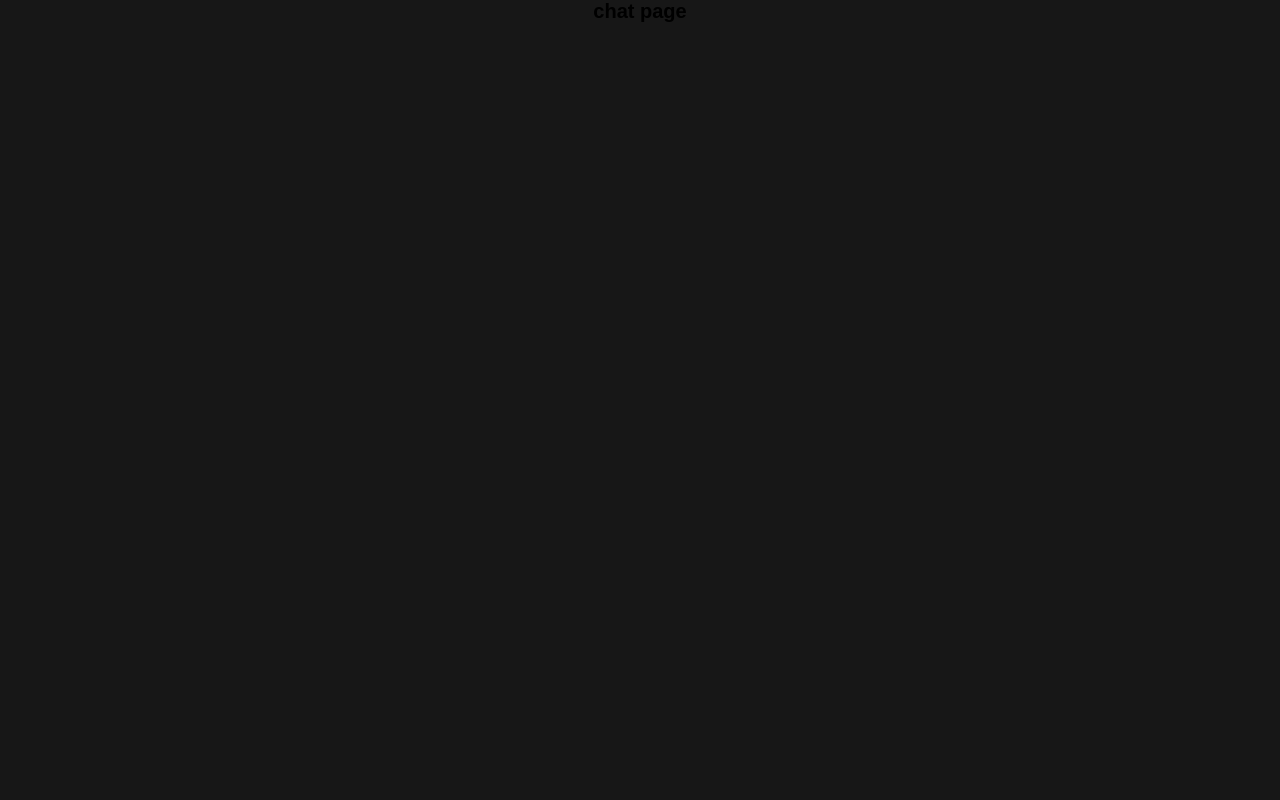
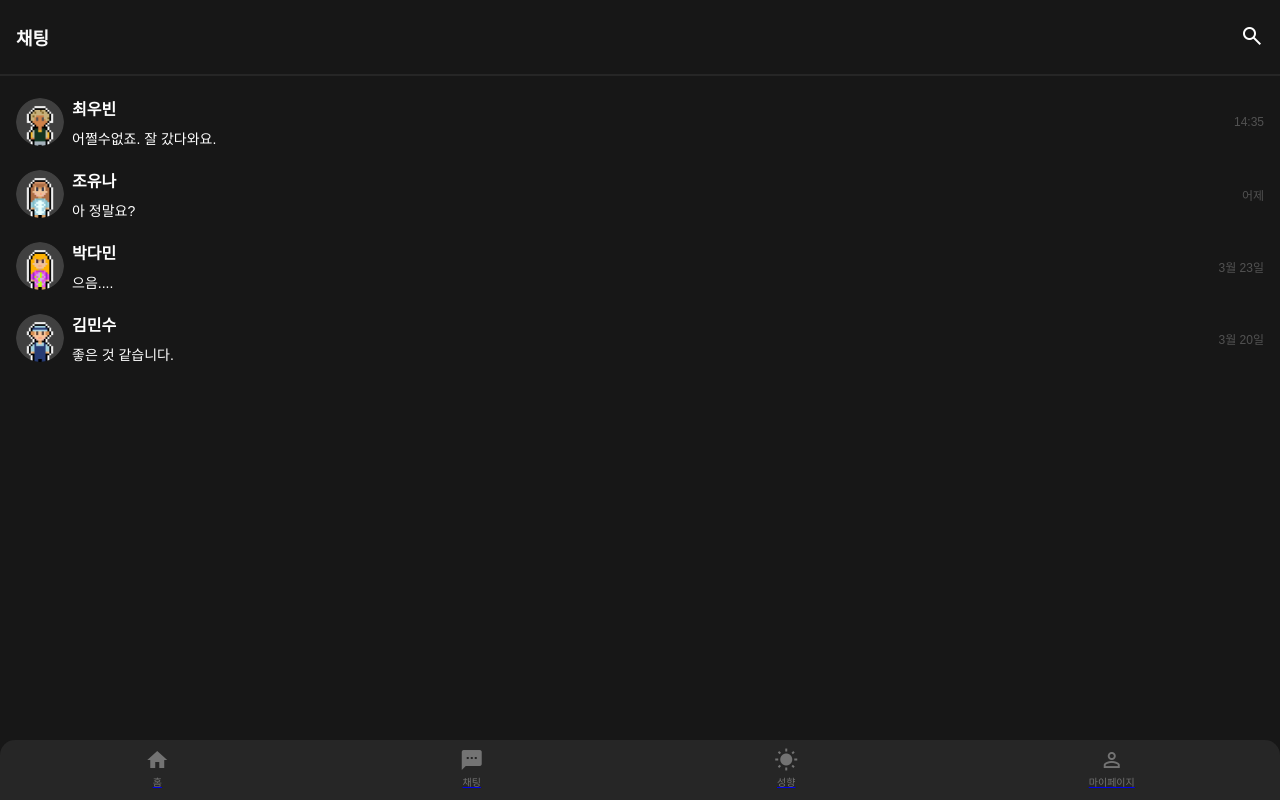
Before and after one commit to eunji9128/mozip_project_pwa, a React (Create React App) app: page /chat in a window 1280 px wide. Built offline with nearby package versions, Linux system fonts and the light colour scheme; a web font is replaced by a local one.

Commit message:
채팅 레이아웃 작성

```diff
--- /dev/null
+++ b/src/Chat/ChatHome.jsx
@@ -0,0 +1,18 @@
+import styled from "styled-components";
+import Navbar from "../Main/Navbar";
+import { Outlet } from "react-router";
+
+const ChatHome = () => {
+  return (
+    <Container>
+      <Outlet />
+      <Navbar />
+    </Container>
+  );
+};
+
+const Container = styled.div`
+  width: 100vw;
+`;
+
+export default ChatHome;
--- /dev/null
+++ b/src/Chat/ChatList.jsx
@@ -0,0 +1,120 @@
+import styled from "styled-components";
+import { color } from "../style/colorVar";
+import React from "react";
+
+const ChatBlock = ({ profile_id, name, msg, time }) => {
+  return (
+    <ChatContainer>
+      <Profile profile_id={profile_id} />
+      <ChatText>
+        <h2>{name}</h2>
+        <p>{msg}</p>
+      </ChatText>
+      <ChatTime>
+        <p>{time}</p>
+      </ChatTime>
+    </ChatContainer>
+  );
+};
+
+export const ChatList = () => {
+  return (
+    <Container>
+      <Header>
+        <span>채팅</span>
+        <div className="material-symbols-outlined">search</div>
+      </Header>
+      <ChatBlock
+        profile_id={5}
+        name={"최우빈"}
+        msg={"어쩔수없죠. 잘 갔다와요."}
+        time={"14:35"}
+      />
+      <ChatBlock
+        profile_id={4}
+        name={"조유나"}
+        msg={"아 정말요?"}
+        time={"어제"}
+      />
+      <ChatBlock
+        profile_id={11}
+        name={"박다민"}
+        msg={"으음...."}
+        time={"3월 23일"}
+      />
+      <ChatBlock
+        profile_id={10}
+        name={"김민수"}
+        msg={"좋은 것 같습니다."}
+        time={"3월 20일"}
+      />
+    </Container>
+  );
+};
+
+const Container = styled.div`
+  width: 100%;
+  padding-bottom: 108px;
+`;
+
+const Header = styled.div`
+  width: 100%;
+  display: flex;
+  padding: 24px 16px 24px 16px;
+
+  border-bottom: 2px solid ${color.gray800};
+
+  span {
+    font-size: 18px;
+    font-weight: bold;
+    color: ${color.gray50};
+  }
+
+  div {
+    flex: 1;
+    text-align: right;
+    font-size: 24px;
+    color: #ffffff;
+  }
+`;
+
+const ChatContainer = styled.div`
+  display: flex;
+  flex-direction: row;
+  justify-content: center;
+  align-items: center;
+  margin: 20px 16px 0 16px;
+`;
+
+const Profile = styled.div`
+  width: 48px;
+  height: 48px;
+  margin-right: 8px;
+  background: url(${process.env.PUBLIC_URL}/img/profile/profile${(props) =>
+    props.profile_id || "_none"}.png);
+  border-radius: 60px;
+  background-size: cover;
+`;
+
+const ChatText = styled.div`
+  flex: 1;
+
+  h2 {
+    font-size: 16px;
+    font-weight: bold;
+    color: #ffffff;
+    margin-bottom: 8px;
+  }
+
+  p {
+    font-size: 14px;
+    color: #ffffff;
+  }
+`;
+
+const ChatTime = styled.div`
+  p {
+    font-size: 12px;
+    color: ${color.gray600};
+  }
+`;
```
Also changed, not shown: src/index.js (+9 -1 lines).
